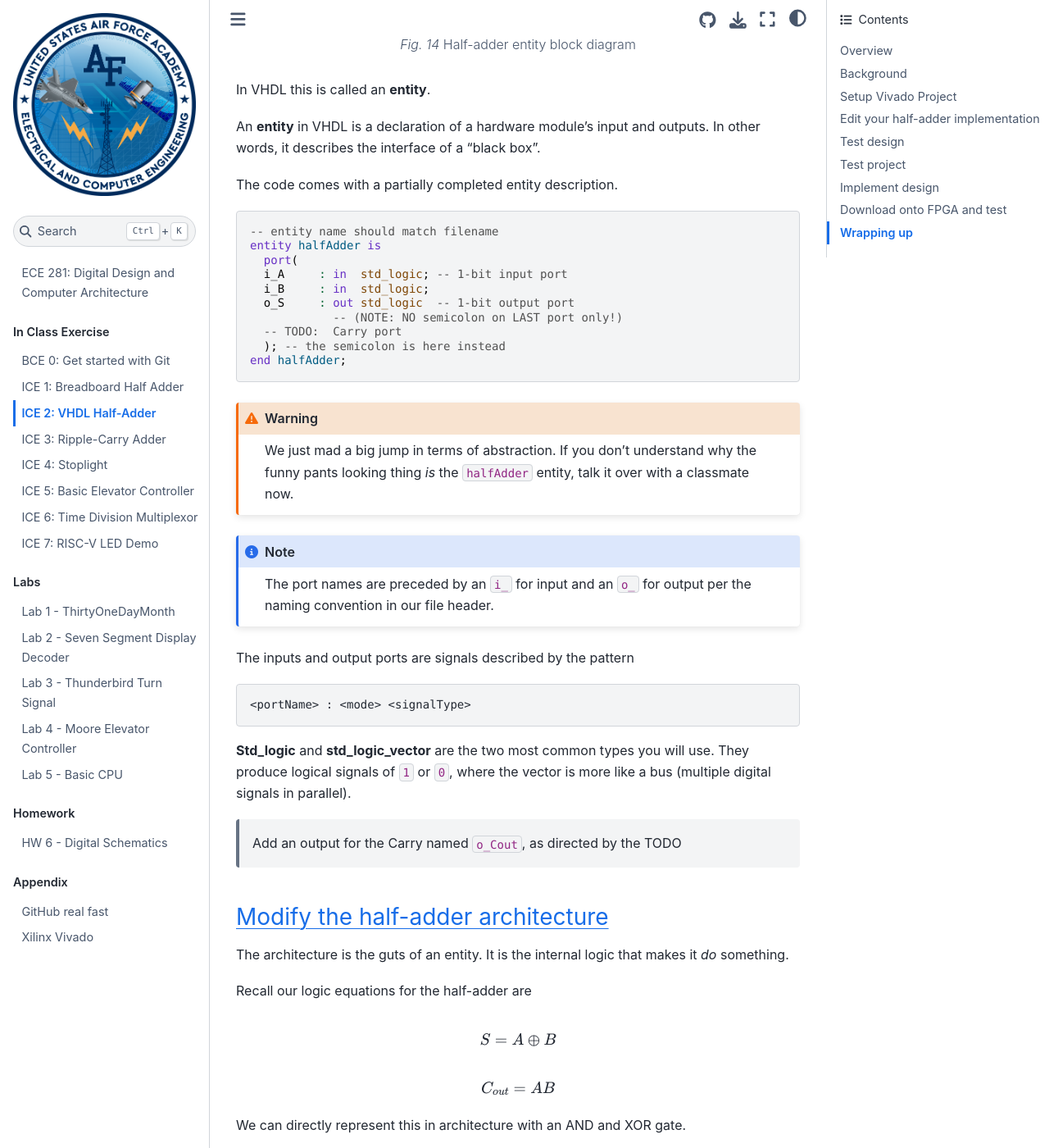
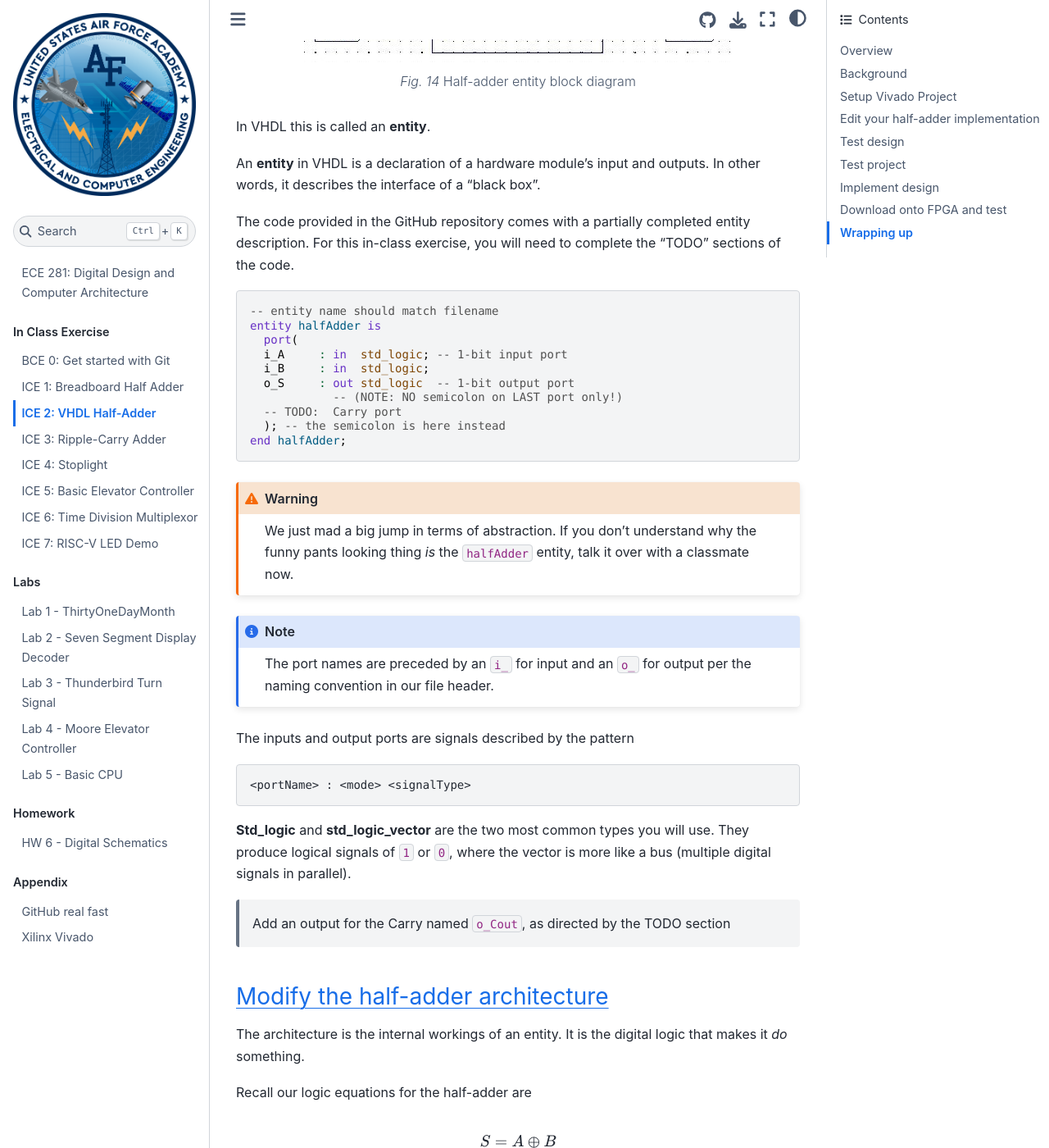
Before and after one commit to USAFA-ECE/ece281-book, a Jupyter Book: the page built from book/ICE/ICE2.md, in a window 1280 px wide and 1400 px high, scrolled down 7926 px. Shown: the whole window at 82% size. Built offline with Jupyter Book 1.0.4 settings and Sphinx 7.4.7 and the Sphinx Book theme 1.1.4, drawn with Linux system fonts in a browser that asks for light colours; some of the changed text lies outside the part shown.

Commit message:
minor updates to ICE2...typos, outdated instructions, etc.

````diff
--- a/book/ICE/ICE2.md
+++ b/book/ICE/ICE2.md
@@ -76,6 +76,8 @@
 The input to Vivado is VHDL. Ultimately, we will use Vivado to emulate the circuit on an FPGA (Field Programmable Gate Array).
 An FPGA can be programmed to be many circuits.
 
+The general design flow you will follow is:
+
 1. Setup project
 2. Create design
 3. Test design
@@ -250,7 +252,7 @@
 An **entity** in VHDL is a declaration of a hardware module's input and
 outputs. In other words, it describes the interface of a "black box".
 
-The code comes with a partially completed entity description.
+The code provided in the GitHub repository comes with a partially completed entity description. For this in-class exercise, you will need to complete the "TODO" sections of the code.
 
 ```vhdl
 -- entity name should match filename
@@ -286,11 +288,11 @@
 will use. They produce logical signals of `1` or `0`, where the vector
 is more like a bus (multiple digital signals in parallel).
 
-> Add an output for the Carry named `o_Cout`, as directed by the TODO
+> Add an output for the Carry named `o_Cout`, as directed by the TODO section
 
 ### Modify the half-adder architecture
 
-The architecture is the guts of an entity. It is the internal logic that
+The architecture is the internal workings of an entity. It is the digital logic that
 makes it *do* something.
 
 Recall our logic equations for the half-adder are
````
Also changed, not shown: other parts of book/ICE/ICE2.md (+4 -7 lines).
